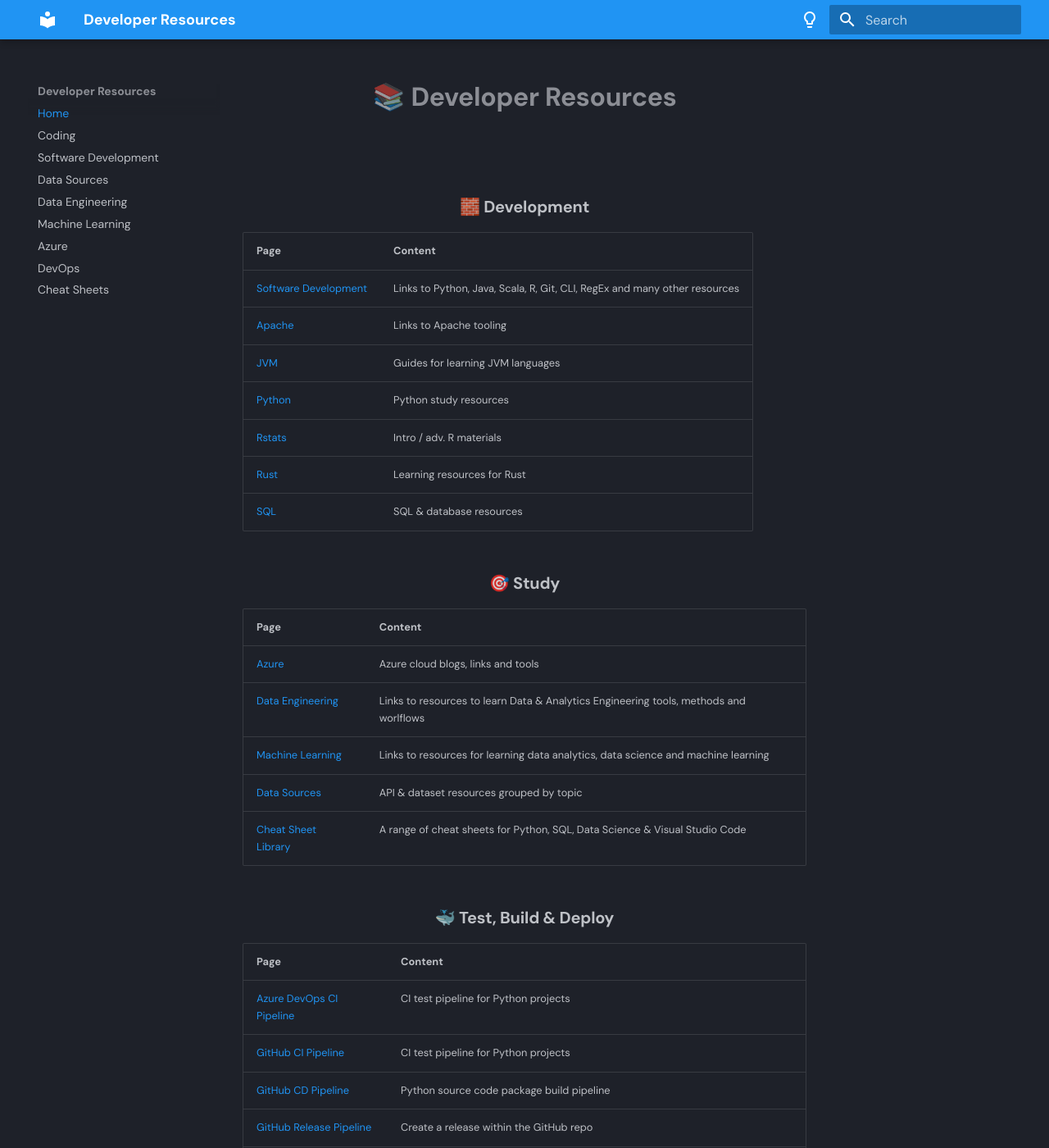
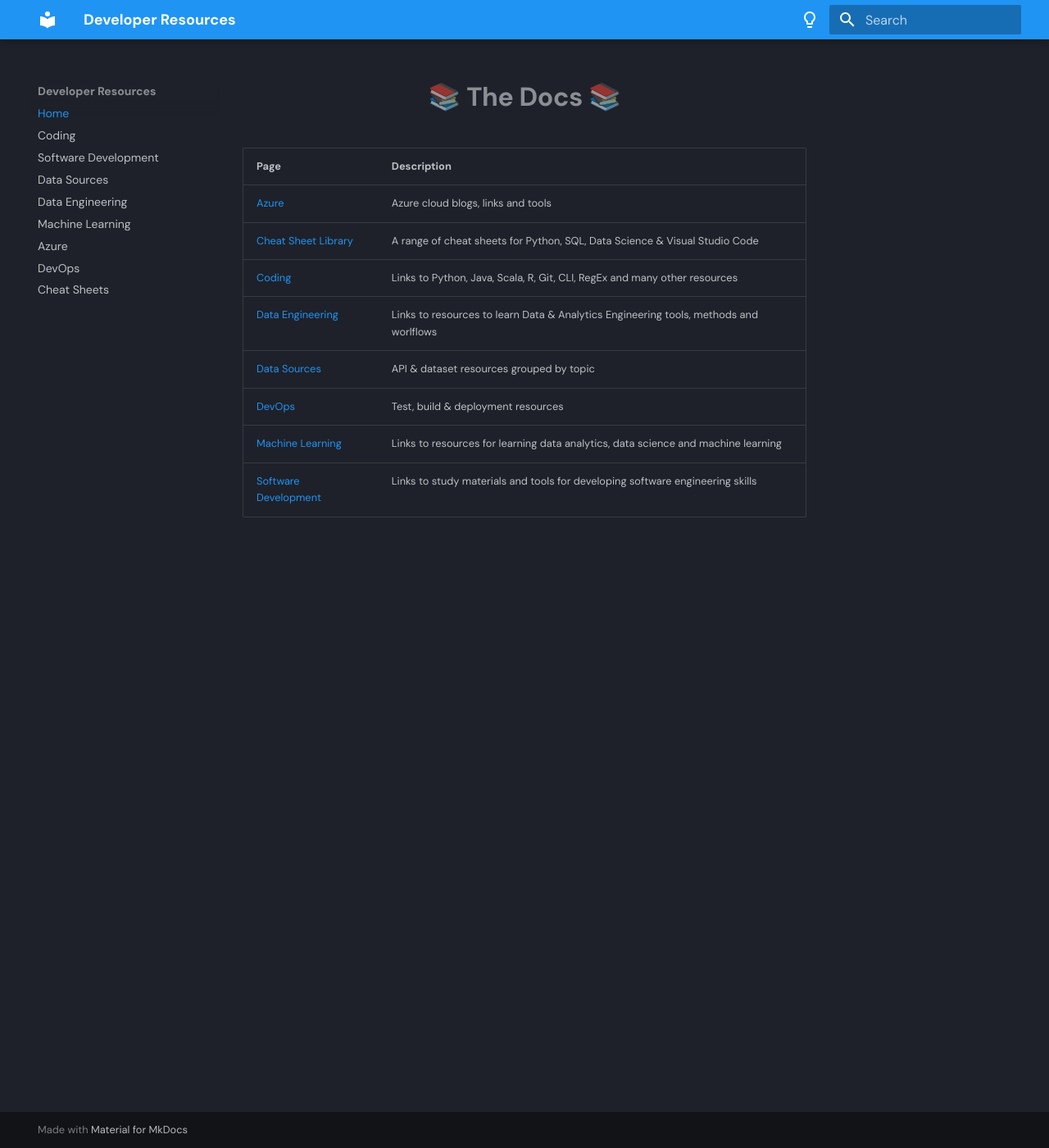
Before and after one commit to DNYFZR/docs, an MkDocs documentation site: the page built from docs/index.md, in a window 1280 px wide and 1400 px high. Shown: the whole window at 82% size. Built offline with MkDocs 1.6.1 and Material for MkDocs 9.7.7, drawn with Linux system fonts in a browser that asks for light colours; some of the changed text lies outside the part shown.

Commit message:
Updated homepage

```diff
--- a/docs/index.md
+++ b/docs/index.md
@@ -1,37 +1,12 @@
-<h1 align="center"><b> 📚 Developer Resources </b></h1>
+<h1 align="center"><b> 📚 The Docs 📚  </b></h1>
 
-<br>
-
-<h3 align="center"><b> 🧱 Development  </b></h3>
-
-**Page** | **Content**
--- | --
-[Software Development](pages/software_development.md) | Links to Python, Java, Scala, R, Git, CLI, RegEx and many other resources
-[Apache](languages/apache.md) | Links to Apache tooling
-[JVM](languages/jvm.md) | Guides for learning JVM languages
-[Python](languages/python.md) | Python study resources
-[Rstats](languages/rstats.md) | Intro / adv. R materials
-[Rust](languages/rust.md) | Learning resources for Rust
-[SQL](languages/sql.md) | SQL & database resources
-
-<h3 align="center"><b> 🎯 Study  </b></h3>
-
-**Page** | **Content**
+**Page** | **Description**
 -- | --
 [Azure](cloud/azure.md) | Azure cloud blogs, links and tools
+[Cheat Sheet Library](pages/cheat_sheets.md) | A range of cheat sheets for Python, SQL, Data Science & Visual Studio Code
+[Coding](pages/coding.md) | Links to Python, Java, Scala, R, Git, CLI, RegEx and many other resources
 [Data Engineering](pages/data_engineering.md) | Links to resources to learn Data & Analytics Engineering tools, methods and worlflows
+[Data Sources](pages/data_cave.md) | API & dataset resources grouped by topic
+[DevOps](devops/index.md) | Test, build & deployment resources
 [Machine Learning](pages/machine_learning.md) | Links to resources for learning data analytics, data science and machine learning
-[Data Sources](pages/data_cave.md) | API & dataset resources grouped by topic
-[Cheat Sheet Library](pages/cheat_sheets.md) | A range of cheat sheets for Python, SQL, Data Science & Visual Studio Code
-
-<h3 align="center"><b> 🐳 Test, Build & Deploy  </b></h3>
-
-**Page** | **Content**
---|--
-[Azure DevOps CI Pipeline](cloud/CICD/Azure_DevOps_Pipeline.yml) | CI test pipeline for Python projects
-[GitHub CI Pipeline](cloud/CICD/GitHub_CI_Pipeline.yml) | CI test pipeline for Python projects
-[GitHub CD Pipeline](cloud/CICD/GitHub_Build_Pipeline.yml) | Python source code package build pipeline
-[GitHub Release Pipeline](cloud/CICD/GitHub_Release_Pipeline.yml) | Create a release within the GitHub repo
-[GitHub Docker Build](cloud/Docker/GitHub_Docker_Build_Pipeline.yml) | Push Docker image to GitHub Packages
-[Linux Commands](cloud/Linux/raw.yaml) | Move a file to the staging directory, once it arrives in raw
-[Linux Commands](cloud/Linux/stage.yaml) | After raw completes, run python transform pipeline and post output in production dir
+[Software Development](pages/software_development.md) | Links to study materials and tools for developing software engineering skills
```
